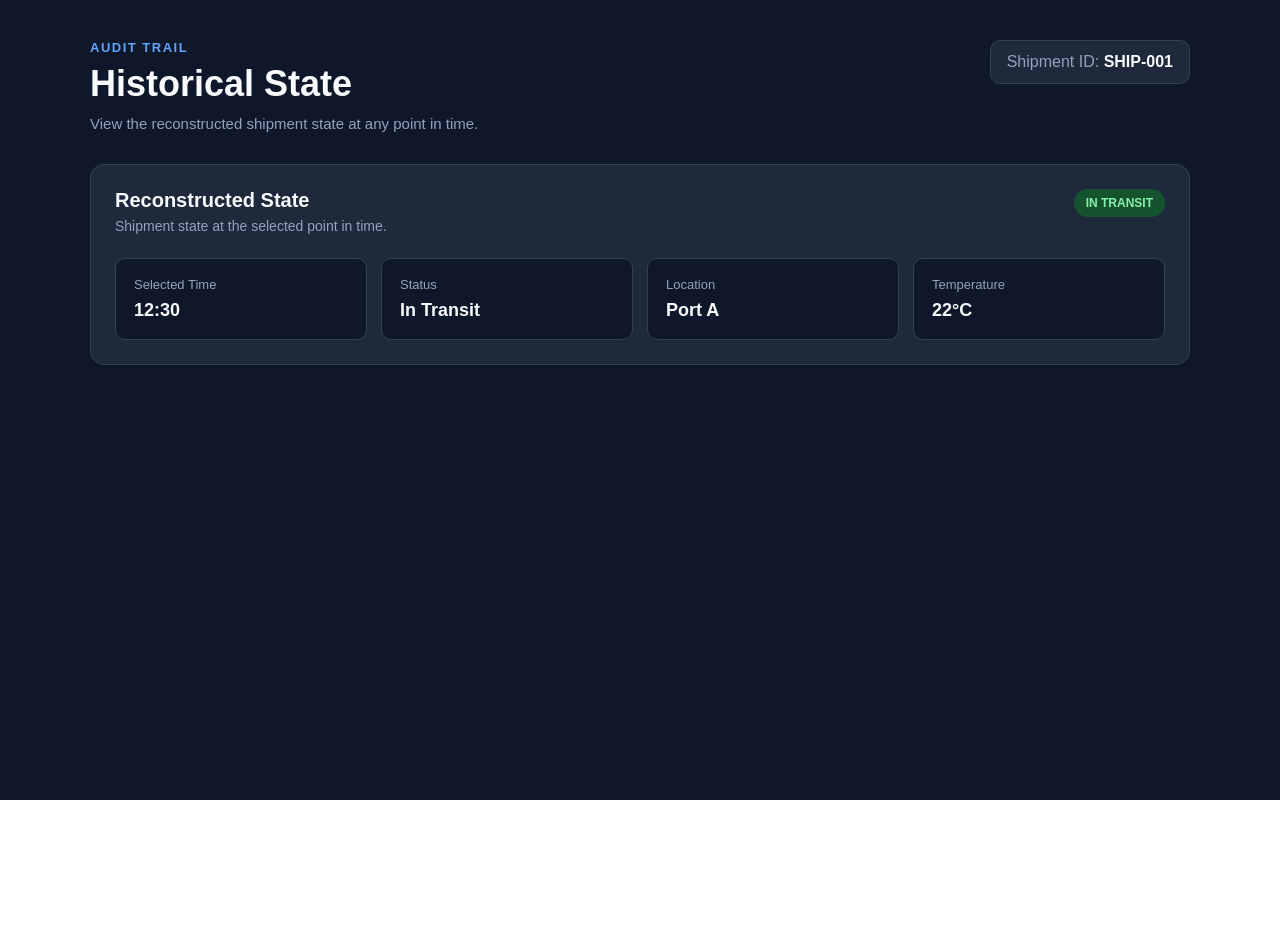
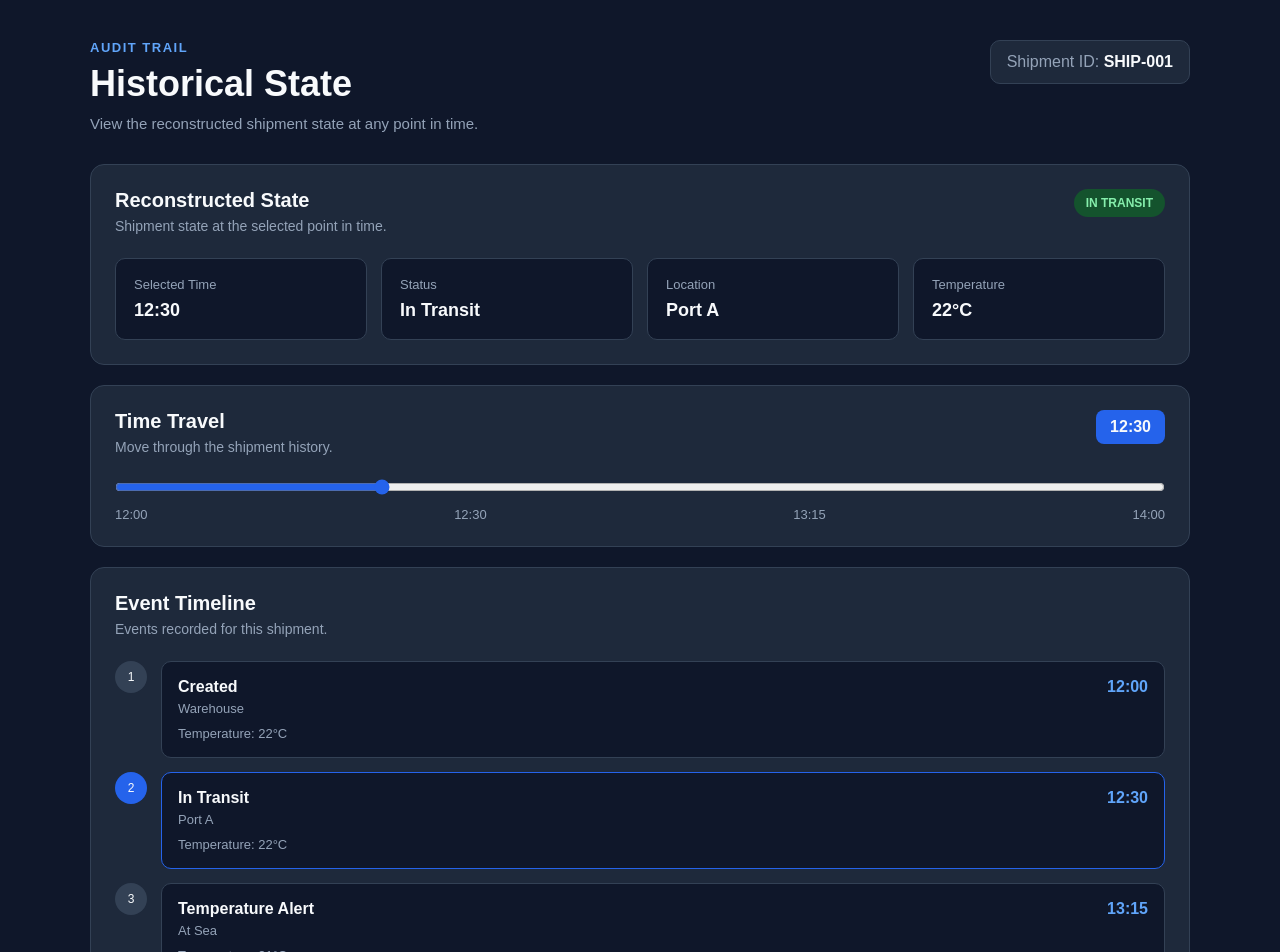
Before and after one commit to chandancoder-dev/audit-trail-team14, a React (Vite) app in the folder client/: page / in a window 1280 px wide. Shown: the top 952 px of the page. Before the commit the page ends 800 px from the top, so only its background shows below. Built offline with nearby package versions, Linux system fonts and the light colour scheme.

Commit message:
Add time travel slider

```diff
--- a/client/src/pages/HistoricalState.jsx
+++ b/client/src/pages/HistoricalState.jsx
@@ -1,12 +1,66 @@
+import { useState } from "react";
 import "../styles/historicalState.css";
 
 function HistoricalState() {
+  const events = [
+    {
+      time: "12:00",
+      minutes: 0,
+      status: "Created",
+      location: "Warehouse",
+      temperature: "22°C",
+    },
+    {
+      time: "12:30",
+      minutes: 30,
+      status: "In Transit",
+      location: "Port A",
+      temperature: "22°C",
+    },
+    {
+      time: "13:15",
+      minutes: 75,
+      status: "Temperature Alert",
+      location: "At Sea",
+      temperature: "31°C",
+    },
+    {
+      time: "14:00",
+      minutes: 120,
+      status: "Arrived",
+      location: "Port B",
+      temperature: "23°C",
+    },
+  ];
+
+  const [selectedMinute, setSelectedMinute] = useState(30);
+
+  const currentEvent = [...events]
+    .reverse()
+    .find((event) => event.minutes <= selectedMinute);
+
+  const formatTime = (minutes) => {
+    const hour = 12 + Math.floor(minutes / 60);
+    const minute = minutes % 60;
+
+    return `${String(hour).padStart(2, "0")}:${String(minute).padStart(
+      2,
+      "0",
+    )}`;
+  };
+
+  const selectedEventIndex = events.findIndex(
+    (event) => event.minutes === currentEvent.minutes,
+  );
+
   return (
     <div className="historical-page">
       <header className="history-header">
         <div>
           <p className="page-label">AUDIT TRAIL</p>
+
           <h1>Historical State</h1>
+
           <p className="page-description">
             View the reconstructed shipment state at any point in time.
           </p>
@@ -22,32 +76,103 @@ function HistoricalState() {
           <div className="section-heading">
             <div>
               <h2>Reconstructed State</h2>
+
               <p>Shipment state at the selected point in time.</p>
             </div>
 
-            <span className="status-badge">IN TRANSIT</span>
+            <span className="status-badge">
+              {currentEvent.status.toUpperCase()}
+            </span>
           </div>
 
           <div className="state-grid">
             <div className="state-item">
               <span>Selected Time</span>
-              <strong>12:30</strong>
+              <strong>{formatTime(selectedMinute)}</strong>
             </div>
 
             <div className="state-item">
               <span>Status</span>
-              <strong>In Transit</strong>
+              <strong>{currentEvent.status}</strong>
             </div>
 
             <div className="state-item">
               <span>Location</span>
-              <strong>Port A</strong>
+              <strong>{currentEvent.location}</strong>
             </div>
 
             <div className="state-item">
               <span>Temperature</span>
-              <strong>22°C</strong>
+              <strong>{currentEvent.temperature}</strong>
             </div>
+          </div>
+        </section>
+
+        <section className="timeline-card">
+          <div className="section-heading">
+            <div>
+              <h2>Time Travel</h2>
+
+              <p>Move through the shipment history.</p>
+            </div>
+
+            <span className="selected-time">{formatTime(selectedMinute)}</span>
+          </div>
+
+          <input
+            type="range"
+            min="0"
+            max="120"
+            value={selectedMinute}
+            onChange={(e) => setSelectedMinute(Number(e.target.value))}
+            className="history-slider"
+          />
+
+          <div className="slider-labels">
+            <span>12:00</span>
+            <span>12:30</span>
+            <span>13:15</span>
+            <span>14:00</span>
+          </div>
+        </section>
+
+        <section className="events-card">
+          <div className="section-heading">
+            <div>
+              <h2>Event Timeline</h2>
+
+              <p>Events recorded for this shipment.</p>
+            </div>
+          </div>
+
+          <div className="timeline">
+            {events.map((event, index) => (
+              <div
+                className={`timeline-event ${
+                  selectedEventIndex === index ? "active-event" : ""
+                }`}
+                key={event.time}
+                onClick={() => setSelectedMinute(event.minutes)}
+              >
+                <div className="timeline-marker">{index + 1}</div>
+
+                <div className="event-content">
+                  <div className="event-top">
+                    <div>
+                      <h3>{event.status}</h3>
+
+                      <p>{event.location}</p>
+                    </div>
+
+                    <span className="event-time">{event.time}</span>
+                  </div>
+
+                  <p className="event-temperature">
+                    Temperature: {event.temperature}
+                  </p>
+                </div>
+              </div>
+            ))}
           </div>
         </section>
       </main>
--- a/client/src/styles/historicalState.css
+++ b/client/src/styles/historicalState.css
@@ -109,3 +109,103 @@
 .state-item strong {
   font-size: 18px;
 }
+
+.timeline-card {
+  background: #1e293b;
+  border: 1px solid #334155;
+  border-radius: 14px;
+  padding: 24px;
+}
+
+.selected-time {
+  background: #2563eb;
+  padding: 8px 14px;
+  border-radius: 8px;
+  font-weight: 600;
+}
+
+.history-slider {
+  width: 100%;
+  cursor: pointer;
+  accent-color: #2563eb;
+}
+
+.slider-labels {
+  display: flex;
+  justify-content: space-between;
+  color: #94a3b8;
+  font-size: 13px;
+  margin-top: 8px;
+}
+
+.events-card {
+  background: #1e293b;
+  border: 1px solid #334155;
+  border-radius: 14px;
+  padding: 24px;
+}
+
+.timeline {
+  display: flex;
+  flex-direction: column;
+  gap: 14px;
+}
+
+.timeline-event {
+  display: flex;
+  gap: 14px;
+  cursor: pointer;
+}
+
+.timeline-marker {
+  width: 32px;
+  height: 32px;
+  min-width: 32px;
+  border-radius: 50%;
+  background: #334155;
+  display: flex;
+  align-items: center;
+  justify-content: center;
+  font-size: 12px;
+}
+
+.event-content {
+  flex: 1;
+  background: #0f172a;
+  border: 1px solid #334155;
+  border-radius: 10px;
+  padding: 16px;
+}
+
+.event-top {
+  display: flex;
+  justify-content: space-between;
+  gap: 20px;
+}
+
+.event-content h3 {
+  font-size: 16px;
+  margin-bottom: 5px;
+}
+
+.event-content p {
+  color: #94a3b8;
+  font-size: 13px;
+}
+
+.event-time {
+  color: #60a5fa;
+  font-weight: 700;
+}
+
+.event-temperature {
+  margin-top: 10px;
+}
+
+.active-event .timeline-marker {
+  background: #2563eb;
+}
+
+.active-event .event-content {
+  border-color: #2563eb;
+}
```
